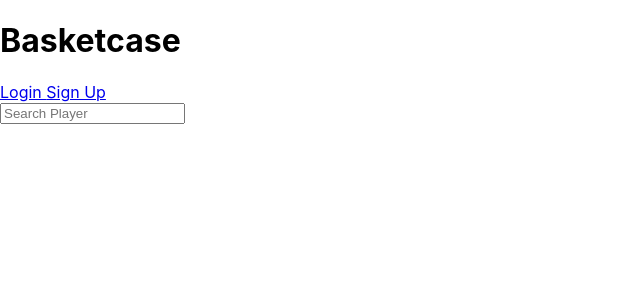
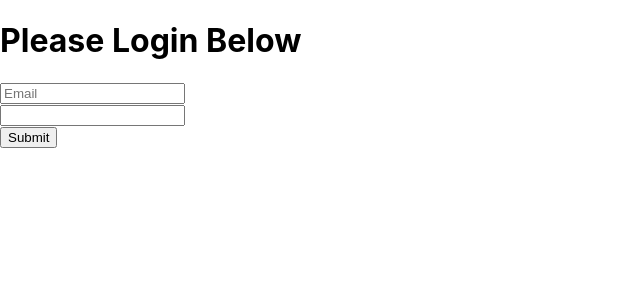
Before and after one commit to KaranSingh98/ttp-summer-2019-capstone, a React (Create React App) app in the folder capstone-2019/: page / in a window 1280 px wide. Shown: the top 300 px of the page, without its empty margins (0-640 px from the left). Built offline with nearby package versions, Linux system fonts and the light colour scheme.

Commit message:
created login from asking for email and password, along with a submit button

```diff
--- a/capstone-2019/src/App.js
+++ b/capstone-2019/src/App.js
@@ -1,9 +1,10 @@
 import React from 'react';
 import Home from './components/Home';
+import Login from './components/Login';
 
 function App() {
   return (
-    <Home/>
+    <Login />
   );
 }
 
--- a/capstone-2019/src/components/Login.jsx
+++ b/capstone-2019/src/components/Login.jsx
@@ -0,0 +1,52 @@
+import React, {Component} from 'react';
+
+class Login extends Component {
+
+    constructor(props){
+        super(props);
+
+        this.state = {
+            user: {
+                email: '',
+                password: ''
+            }
+        };
+
+    }; // end of constructor
+
+
+    handleChange = event => {
+
+        this.setState({ [event.target.name]: event.target.value })
+
+    }; // end of handleChange
+
+
+    handleSubmit = () => {
+
+        // stub
+
+    }; // end of handleSubmit
+
+    render() {
+        return (
+            <div>
+
+                <h1> Please Login Below </h1>
+
+                <form name='Login'>
+                    <input type='text' name='email' placeholder='Email'
+                        onChange={this.handleChange}/> <br/>
+
+                    <input type='text' name='password' placeholer='Password'
+                        onChange={this.handleChange}/> <br/>
+                </form>
+                <button type="submit" onClick={this.handleSubmit}> Submit </button>
+            </div>
+        );
+
+    }; // end of render
+
+}; // end of Login class
+
+export default Login;
```
